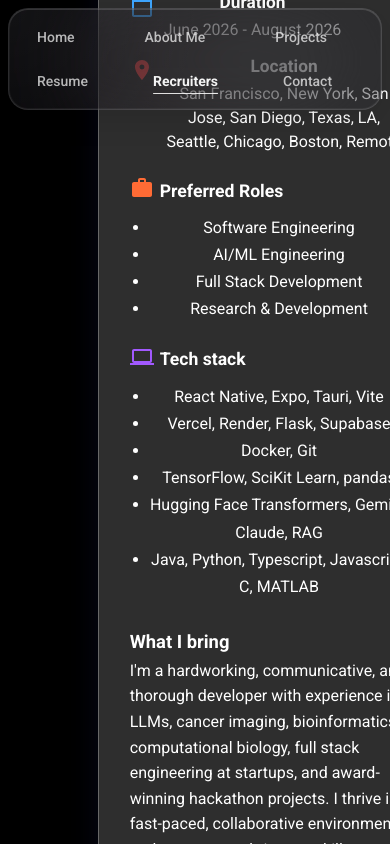
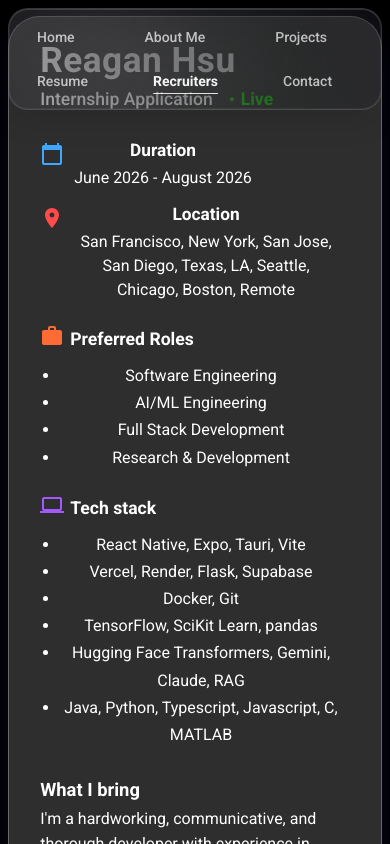
Before and after one commit to Cheggin/Portfolio, a React (Vite) app in the folder Portfolio/: page /recruiter in a window 390 px wide. Built offline with nearby package versions, Linux system fonts and the light colour scheme.

Commit message:
recruiterpage mobile fix

```diff
--- a/Portfolio/src/components/RecruiterPage.css
+++ b/Portfolio/src/components/RecruiterPage.css
@@ -1030,3 +1030,42 @@
     gap: 24px;
   }
 }
+
+@media (max-width: 700px) {
+  .recruiter-section {
+    flex-direction: column !important;
+    align-items: center !important;
+    justify-content: flex-start !important;
+    min-height: unset !important;
+    height: auto !important;
+    padding: 16px 0 !important;
+  }
+  .recruiter-left, .recruiter-right {
+    width: 100% !important;
+    max-width: 100vw !important;
+    min-width: 0 !important;
+    justify-content: center !important;
+    align-items: center !important;
+    margin: 0 !important;
+    padding: 0 8px !important;
+  }
+  .recruiter-right {
+    margin-top: 18px !important;
+    display: flex !important;
+    justify-content: center !important;
+    align-items: center !important;
+  }
+  .recruiter-scroll-container {
+    height: auto !important;
+    min-height: 100vh !important;
+    max-height: none !important;
+    overflow-y: auto !important;
+    scroll-snap-type: none !important;
+    padding-bottom: 32px !important;
+  }
+  .liquid-glass-card.recruiter-application-card {
+    width: 100% !important;
+    max-width: 480px !important;
+    margin: 0 auto 12px auto !important;
+  }
+}
```
